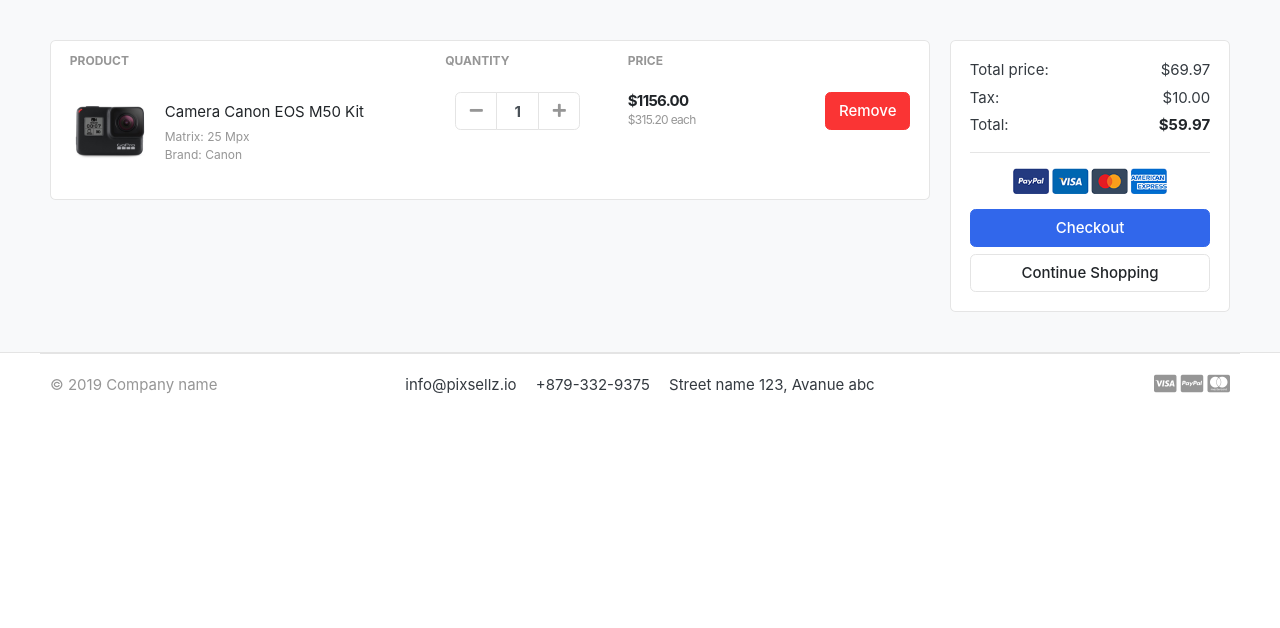
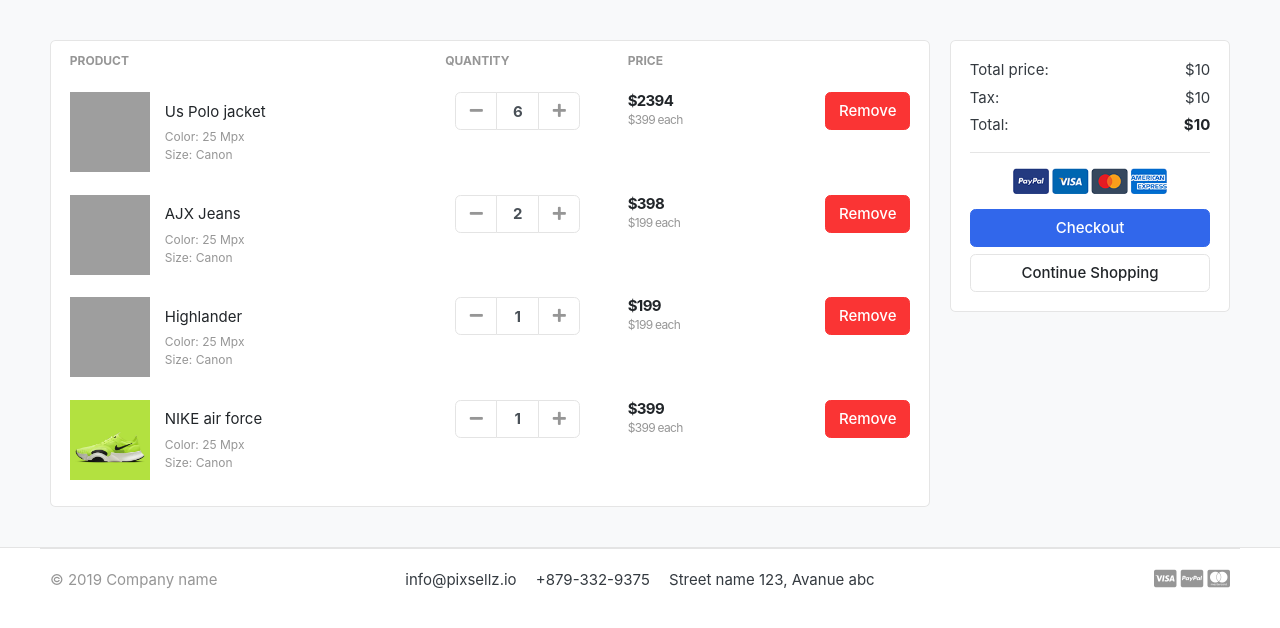
Before and after one commit to prateeekk07/neokart-website, a Django app: template neokart/templates/store/cart.html in a window 1280 px wide. Shown: the part 118-746 px from the top of the page. Run offline with Django 5.2, Linux system fonts and the light colour scheme; data comes from the database, SQL or seed files in the repository; both versions use the stored data as it was after the commit; the template is opened without the code that fills it: values that come from a table or form of the project are taken from there, most other values are stand-ins (such as "Sample title", 1, 10 or a date in 2020); parts of the project's set-up code (start-up, migrations or seed data) failed here and were passed over; some libraries are stand-ins or nearby versions; some web fonts are replaced; grey boxes are pictures that could not be loaded.

Commit message:
worked on cart page for some fun

```diff
--- a/neokart/carts/models.py
+++ b/neokart/carts/models.py
@@ -16,5 +16,8 @@
     quantity = models.IntegerField()
     is_active = models.BooleanField(default=True)
 
+    def sub_total(self):
+        return self.product.price * self.quantity
+
     def __str__(self):
         return self.product
--- a/neokart/templates/store/cart.html
+++ b/neokart/templates/store/cart.html
@@ -22,13 +22,16 @@
 </tr>
 </thead>
 <tbody>
+
+{% for cart_item in cart_items %}
+
 <tr>
 	<td>
 		<figure class="itemside align-items-center">
-			<div class="aside"><img src="{% static './images/items/11.jpg' %}" class="img-sm"></div>
+			<div class="aside"><img src="{{ cart_item.product.images.url }}" class="img-sm"></div>
 			<figcaption class="info">
-				<a href="#" class="title text-dark">Camera Canon EOS M50 Kit</a>
-				<p class="text-muted small">Matrix: 25 Mpx <br> Brand: Canon</p>
+				<a href="#" class="title text-dark">{{ cart_item.product.product_name }}</a>
+				<p class="text-muted small">Color: 25 Mpx <br> Size: Canon</p>
 			</figcaption>
 		</figure>
 	</td>
@@ -39,23 +42,26 @@
 							<div class="input-group-prepend">
 							<button class="btn btn-light" type="button" id="button-plus"> <i class="fa fa-minus"></i> </button>
 							</div>
-							<input type="text" class="form-control"  value="1">
+							<input type="text" class="form-control"  value="{{ cart_item.quantity }}">
 							<div class="input-group-append">
-							<button class="btn btn-light" type="button" id="button-minus"> <i class="fa fa-plus"></i> </button>
+							<a href=" {% url 'add_cart' cart_item.product.id %} " class="btn btn-light" type="button" id="button-minus"> <i class="fa fa-plus"></i> </a>
 							</div>
 						</div> <!-- input-group.// -->
 					</div> <!-- col.// -->
 	</td>
 	<td>
 		<div class="price-wrap">
-			<var class="price">$1156.00</var>
-			<small class="text-muted"> $315.20 each </small>
+			<var class="price">${{ cart_item.sub_total }}</var>
+			<small class="text-muted"> ${{ cart_item.product.price }} each </small>
 		</div> <!-- price-wrap .// -->
 	</td>
 	<td class="text-right">
 	<a href="" class="btn btn-danger"> Remove</a>
 	</td>
 </tr>
+
+{% endfor %}
+
 </tbody>
 </table>
 </div> <!-- card.// -->
@@ -67,15 +73,15 @@
 		<div class="card-body">
 			<dl class="dlist-align">
 			  <dt>Total price:</dt>
-			  <dd class="text-right">$69.97</dd>
+			  <dd class="text-right">${{total}}</dd>
 			</dl>
 			<dl class="dlist-align">
 			  <dt>Tax:</dt>
-			  <dd class="text-right"> $10.00</dd>
+			  <dd class="text-right"> ${{tax}}</dd>
 			</dl>
 			<dl class="dlist-align">
 			  <dt>Total:</dt>
-			  <dd class="text-right text-dark b"><strong>$59.97</strong></dd>
+			  <dd class="text-right text-dark b"><strong>${{grand_total}}</strong></dd>
 			</dl>
 			<hr>
 			<p class="text-center mb-3">
```
Also changed, not shown: neokart/carts/views.py (+20 -4 lines), neokart/db.sqlite3.
